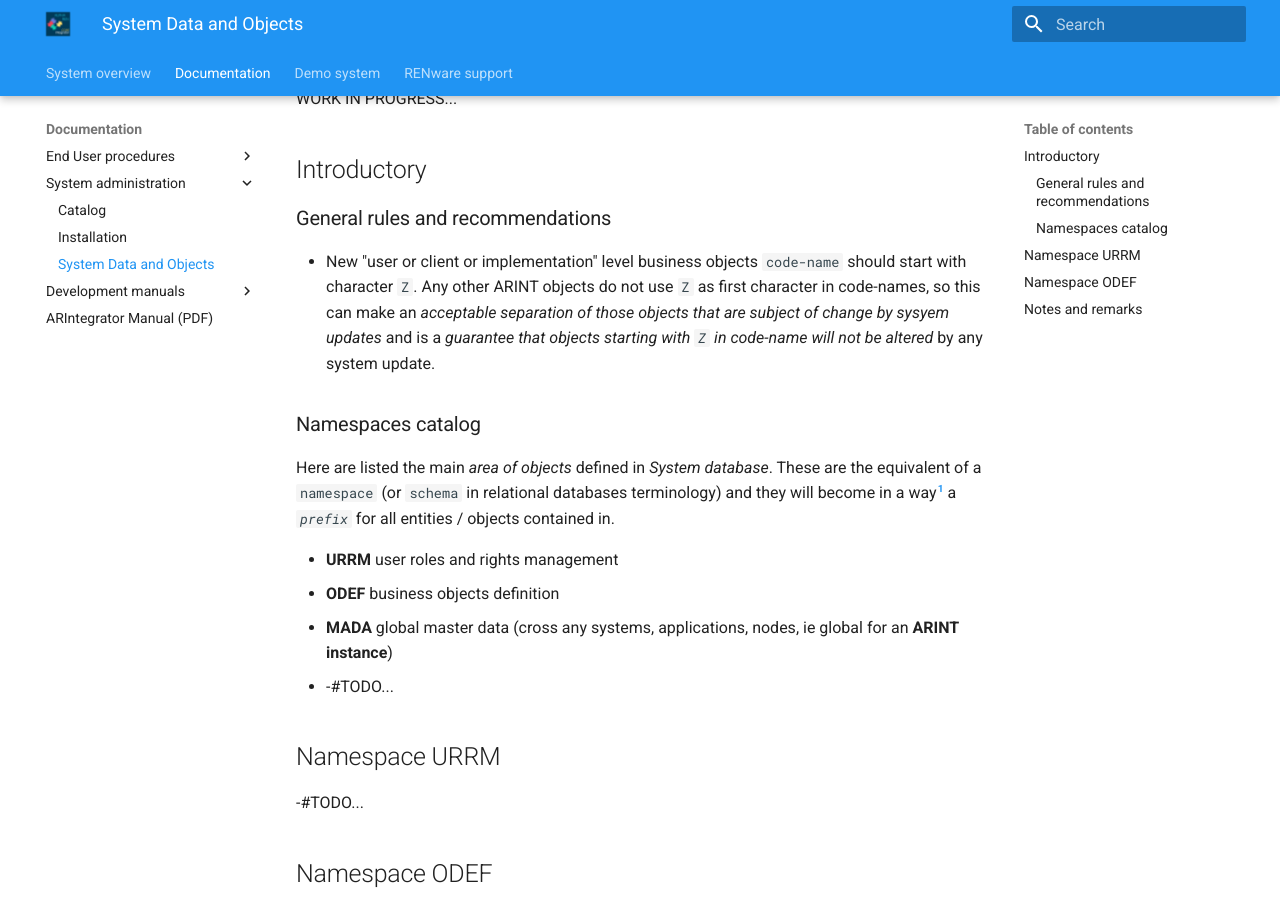
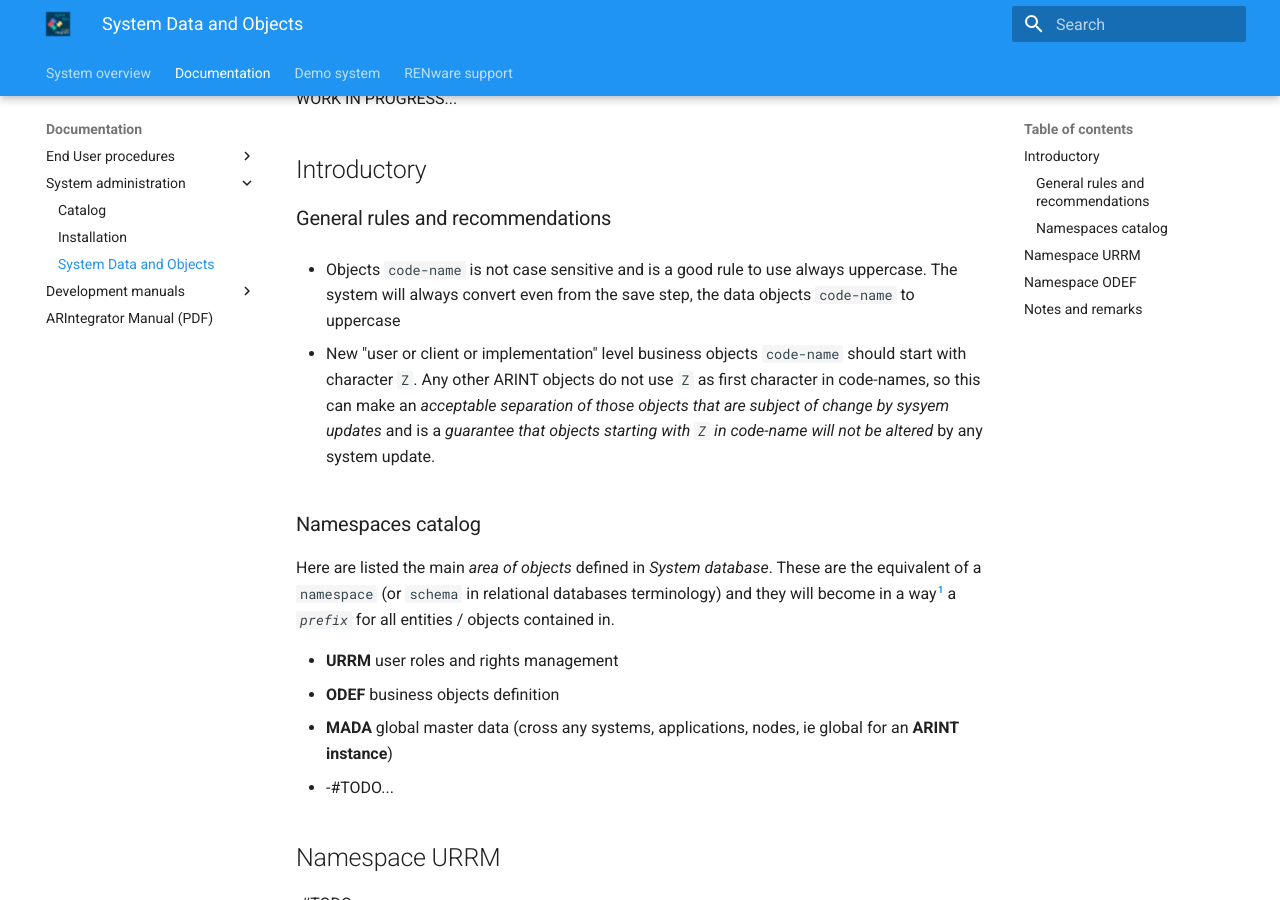
Before and after one commit to petre-renware/arint, an MkDocs documentation site: the page built from doc_src/810-DSGN/810.03-System_Data_and_Objects.md, in a window 1280 px wide and 900 px high, scrolled down 943 px. Built offline with MkDocs 1.6.1 and Material for MkDocs 9.7.7, drawn with Linux system fonts in a browser that asks for light colours.

Commit message:
Update 810.03-System_Data_and_Objects.md

```diff
--- a/doc_src/810-DSGN/810.03-System_Data_and_Objects.md
+++ b/doc_src/810-DSGN/810.03-System_Data_and_Objects.md
@@ -19,6 +19,8 @@ WORK IN PROGRESS...
 ## Introductory
 
 ### General rules and recommendations
+
+* Objects `code-name` is not case sensitive and is a good rule to use always uppercase. The system will always convert even from the save step, the data objects `code-name` to uppercase
 
 * New "user or client or implementation" level business objects `code-name` should start with character `Z`. Any other ARINT objects do not use `Z` as first character in code-names, so this can make an *acceptable separation of those objects that are subject of change by sysyem updates* and is a *guarantee that objects starting with `Z` in code-name will not be altered* by any system update.
 
```
